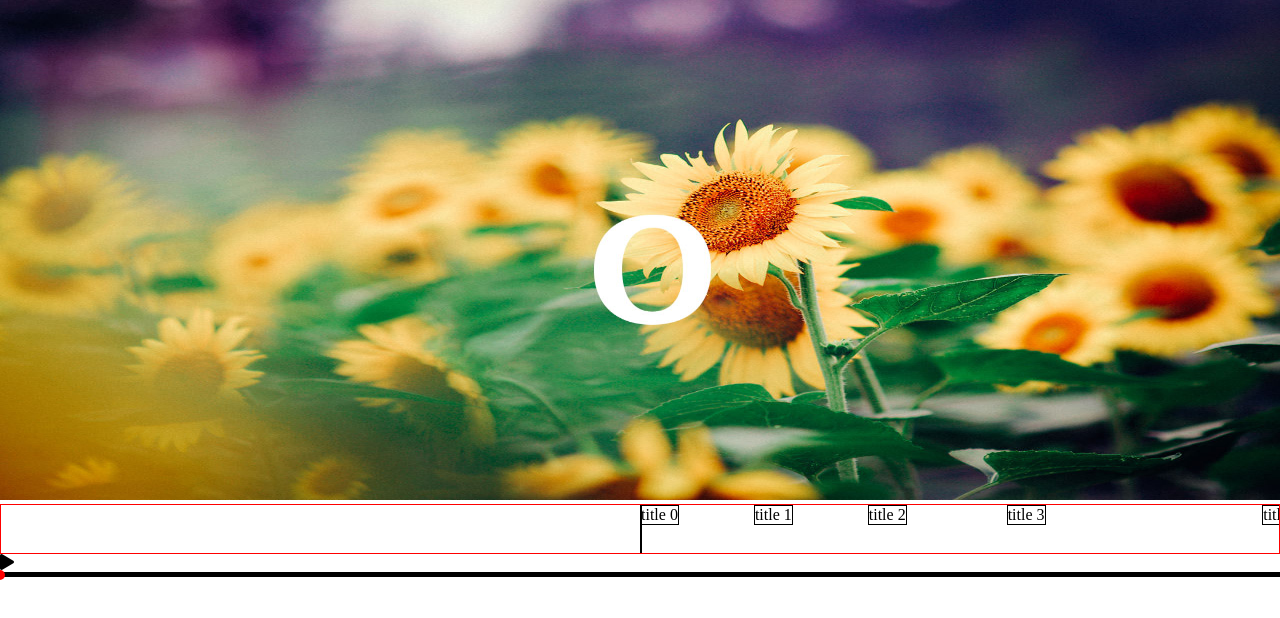
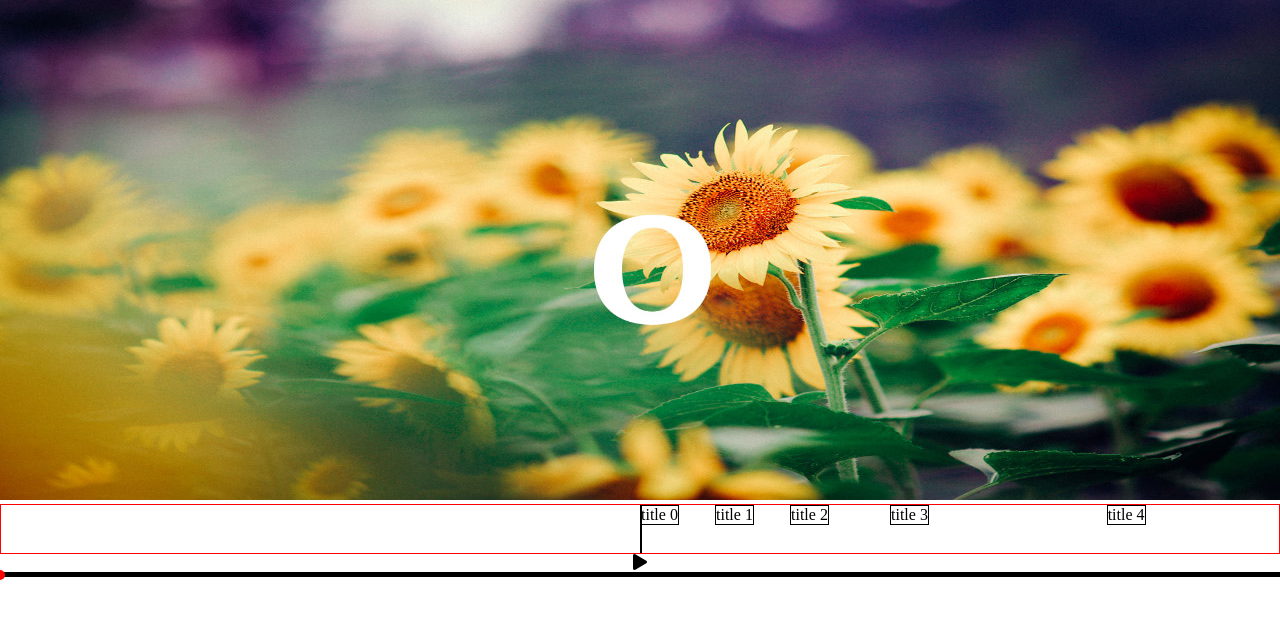
Before and after one commit to viviandcode/audioPlayer, a website built with webpack: page src/index.html in a window 1280 px wide. Built offline with nearby package versions, Linux system fonts and the light colour scheme.

Commit message:
修复tagLine 标签偏移量的bug, 改为绝对定位, 相对定位需要减去标签自身的宽度

```diff
--- a/src/audioPlay.js
+++ b/src/audioPlay.js
@@ -374,7 +374,7 @@ export class podcastPlayer {
         this.tagLineDrag()
     }
     tagLineProgress () {
-        this.tagLine.lastElementChild.firstElementChild.setAttribute('style', 'transform: translateX(-'+ this.audio.currentTime * this.progressDistance +'px);')
+        this.tagLine.lastElementChild.firstElementChild.setAttribute('style', 'transform: translateX(-'+ this.audio.currentTime * this.progressDistance +'px)')
     }
     // 拖动标签时间轴
     tagLineDrag () {
--- a/src/style.less
+++ b/src/style.less
@@ -16,6 +16,7 @@ html, body {
 
 
 .play-button {
+    text-align: center;
     cursor: pointer;
 }
 .timeline {
@@ -36,6 +37,9 @@ html, body {
         transform: translateX(-50%)
     }
 }
+.timer {
+    text-align: center;
+}
 .gallery-wrap {
     overflow: hidden;
     .gallery-item {
@@ -55,7 +59,6 @@ html, body {
     width: 100%;
     height: 50px;
     border: 1px solid red;
-    overflow: hidden;
     cursor: col-resize;
     .mid-line {
         position: absolute;
@@ -69,8 +72,8 @@ html, body {
         .tag-line-progress{
             position: relative;
             .tag-line-item {
-                float: left;
-                position: relative;
+                display: inline-block;
+                position: absolute;
                 border: 1px solid #000000;
                 cursor: pointer;
             }
```
